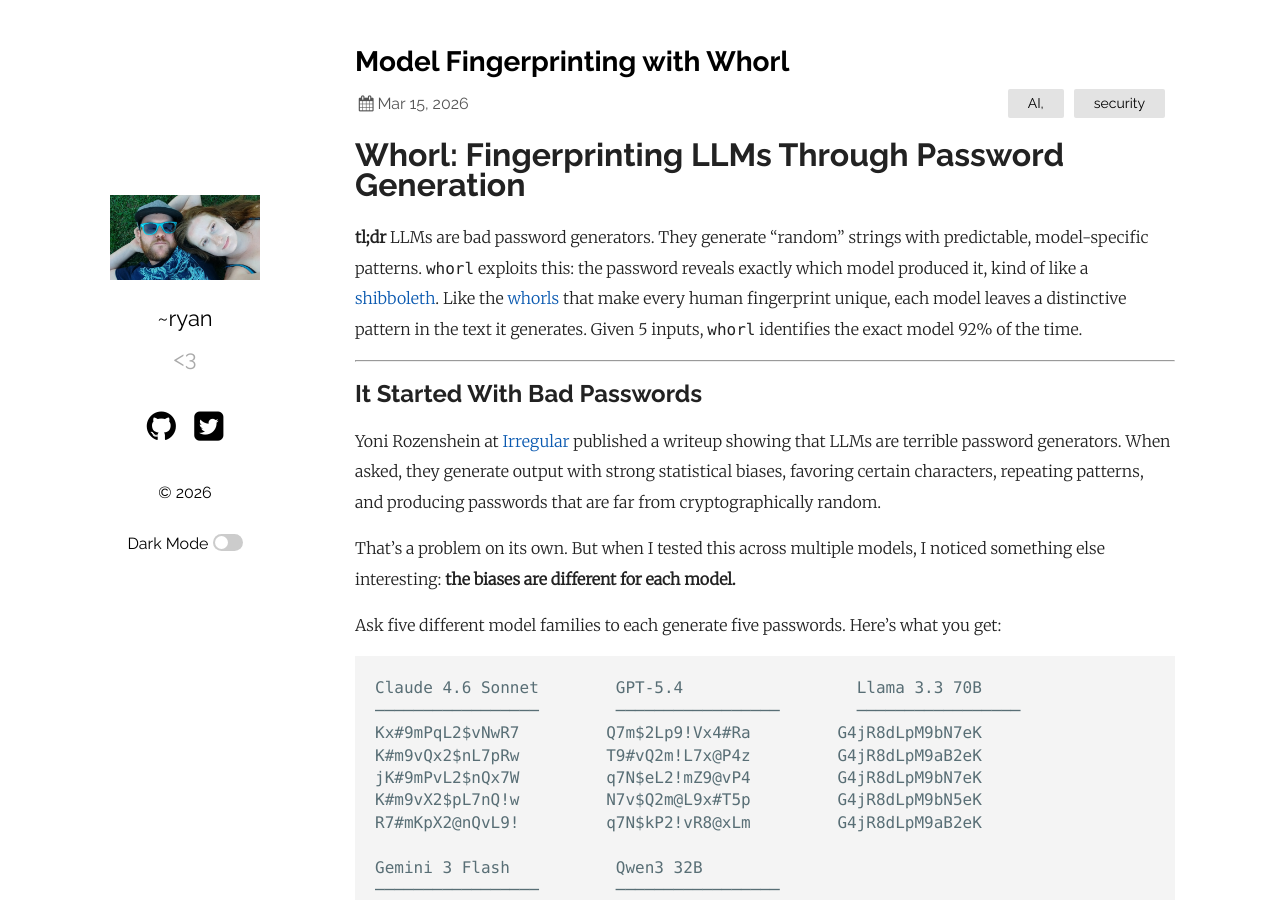
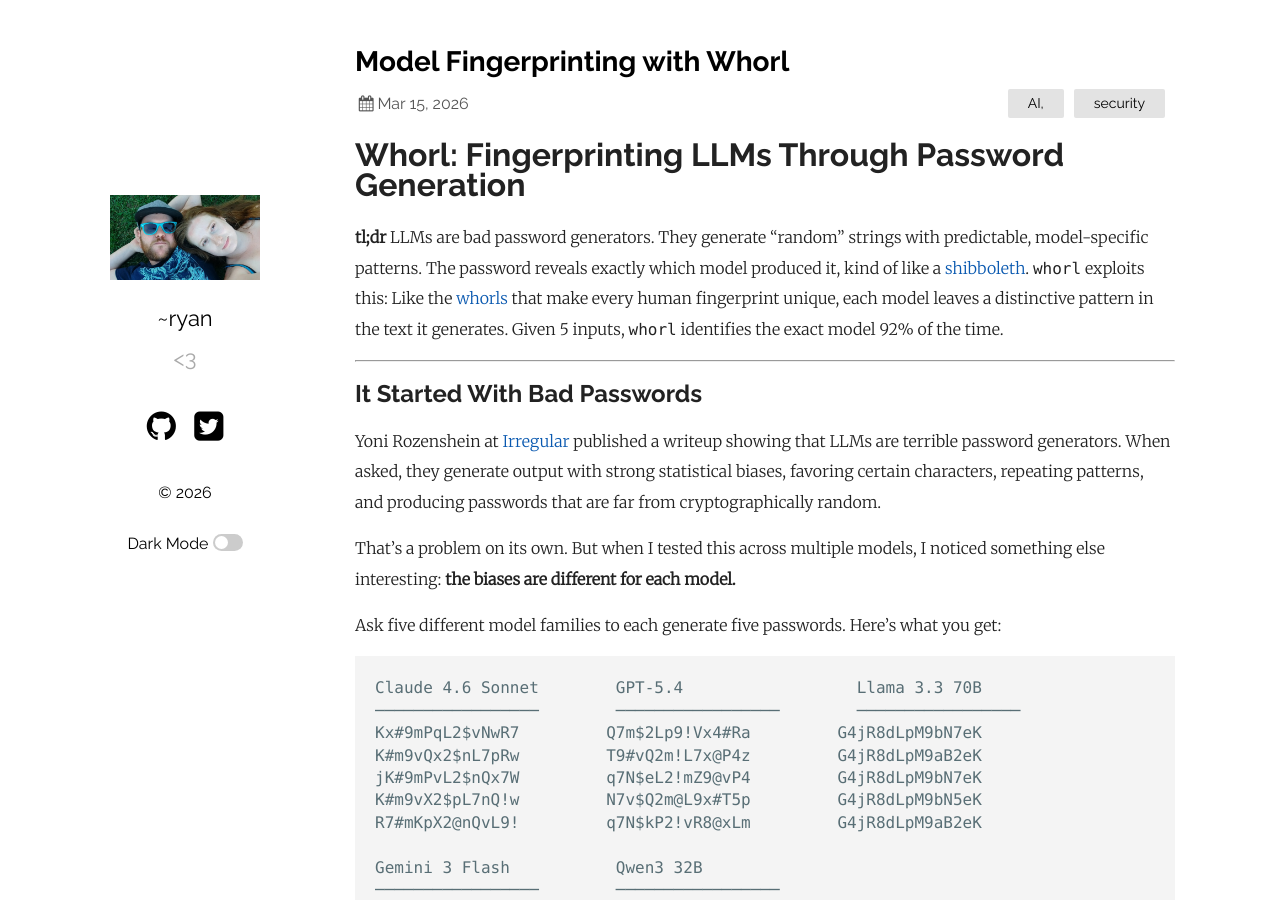
Before and after one commit to tehryanx/tehryanx.github.io, a Jekyll site: the page built from _posts/2026-03-15-Model-Fingerprinting-With-Whorl.markdown, in a window 1280 px wide and 900 px high. Built offline with Jekyll 4.4.1, drawn with Linux system fonts in a browser that asks for light colours.

```diff
--- a/_posts/2026-03-15-Model-Fingerprinting-With-Whorl.markdown
+++ b/_posts/2026-03-15-Model-Fingerprinting-With-Whorl.markdown
@@ -7,7 +7,7 @@ categories: AI, security
 
 # Whorl: Fingerprinting LLMs Through Password Generation
 
-**tl;dr** LLMs are bad password generators. They generate "random" strings with predictable, model-specific patterns. `whorl` exploits this: the password reveals exactly which model produced it, kind of like a [shibboleth](https://en.wikipedia.org/wiki/Shibboleth). Like the [whorls](https://en.wikipedia.org/wiki/Whorl_(fingerprint)) that make every human fingerprint unique, each model leaves a distinctive pattern in the text it generates. Given 5 inputs, `whorl` identifies the exact model 92% of the time.
+**tl;dr** LLMs are bad password generators. They generate "random" strings with predictable, model-specific patterns. The password reveals exactly which model produced it, kind of like a [shibboleth](https://en.wikipedia.org/wiki/Shibboleth). `whorl` exploits this: Like the [whorls](https://en.wikipedia.org/wiki/Whorl_(fingerprint)) that make every human fingerprint unique, each model leaves a distinctive pattern in the text it generates. Given 5 inputs, `whorl` identifies the exact model 92% of the time.
 
 ---
 
```
